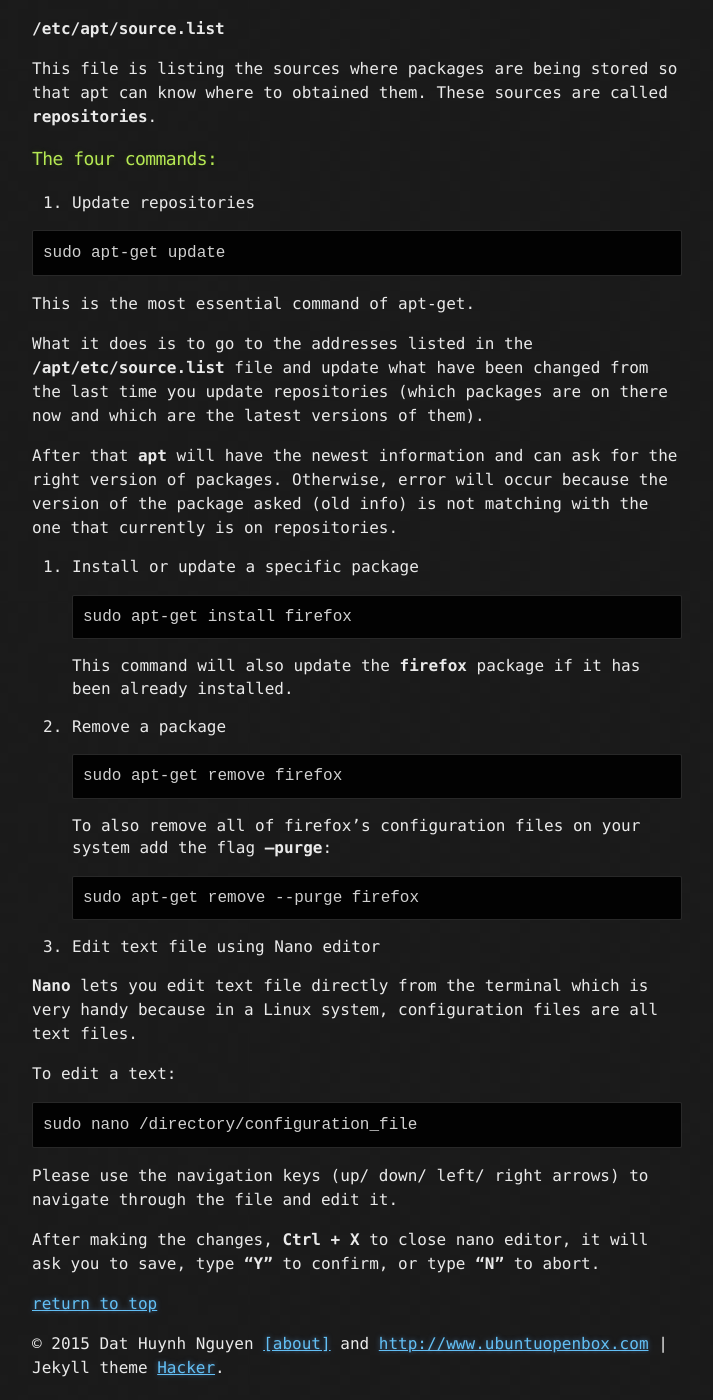
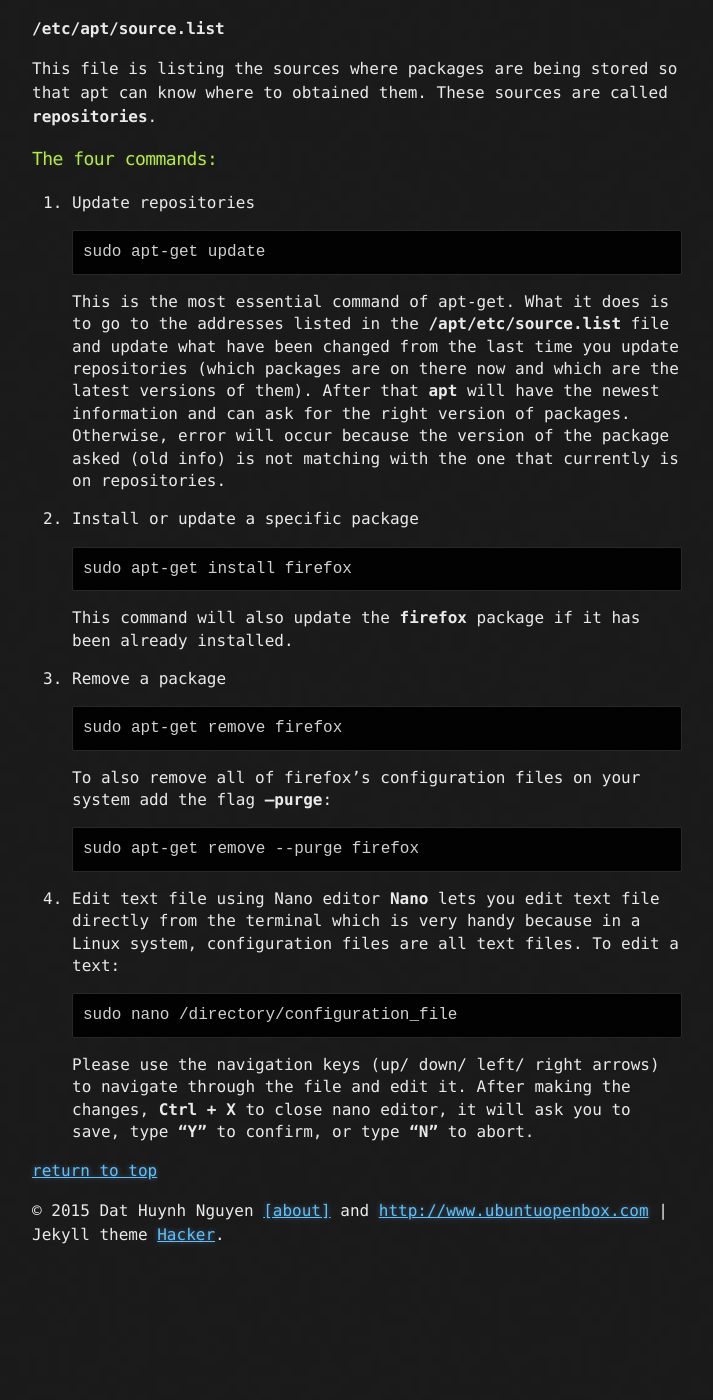
Before and after one commit to nguyenhuynhdat/nguyenhuynhdat.github.io, a Jekyll site: the page built from lessons/m11-four-essential-commands.md, in a window 1280 px wide and 1400 px high, scrolled down 1526 px. Shown: the whole window, without its empty margins (283-996 px from the left). Built offline with Jekyll 4.4.1, drawn with Linux system fonts in a browser that asks for light colours; after the commit the page ends 2793 px from its top, so only the background shows below that; part of the change alters nothing that is shown; some of the changed text lies outside the part shown.

Commit message:
modified m11,m12,m13

````diff
--- a/lessons/m11-four-essential-commands.md
+++ b/lessons/m11-four-essential-commands.md
@@ -19,9 +19,9 @@ This may be the most boring chapter of this series, but it is kind of the most i
 
 ### What is Command-line:
 
-A command is text written in a specific syntax. After entering a command into a terminal, the shell of your OS interpret this syntax and pass it to the OS to execute.
+A command is text written in a specific syntax. After entering a command into a terminal, the shell of your OS interprets and passes it to the OS to execute.
 
-Some command only available for power user. You will need to be the **root** user or to use **sudo**.
+Some commands only available for power user. You will need to be the **root** user or to use **sudo**.
 
 Why do we use command-line a lot in this tutorial? Because we are building our operating system from the ground up. Most of the time we will not have the luxury of GUI.
 
@@ -51,14 +51,11 @@ This file is listing the sources where packages are being stored so that apt can
 ### The four commands:
 
 1. Update repositories
-
 ```
 sudo apt-get update
 ```
 This is the most essential command of apt-get.
-
 What it does is to go to the addresses listed in the **/apt/etc/source.list** file and update what have been changed from the last time you update repositories (which packages are on there now and which are the latest versions of them).
-
 After that **apt** will have the newest information and can ask for the right version of packages. Otherwise, error will occur because the version of the package asked (old info) is not matching with the one that currently is on repositories.
 
 2. Install or update a specific package
@@ -77,13 +74,10 @@ sudo apt-get remove --purge firefox
 ```
 
 4. Edit text file using Nano editor
-
 **Nano** lets you edit text file directly from the terminal which is very handy because in a Linux system, configuration files are all text files.
-
 To edit a text:
 ```
 sudo nano /directory/configuration_file
 ```
 Please use the navigation keys (up/ down/ left/ right arrows) to navigate through the file and edit it.
-
 After making the changes, **Ctrl + X** to close nano editor, it will ask you to save, type **“Y”** to confirm, or type **"N"** to abort.
````
